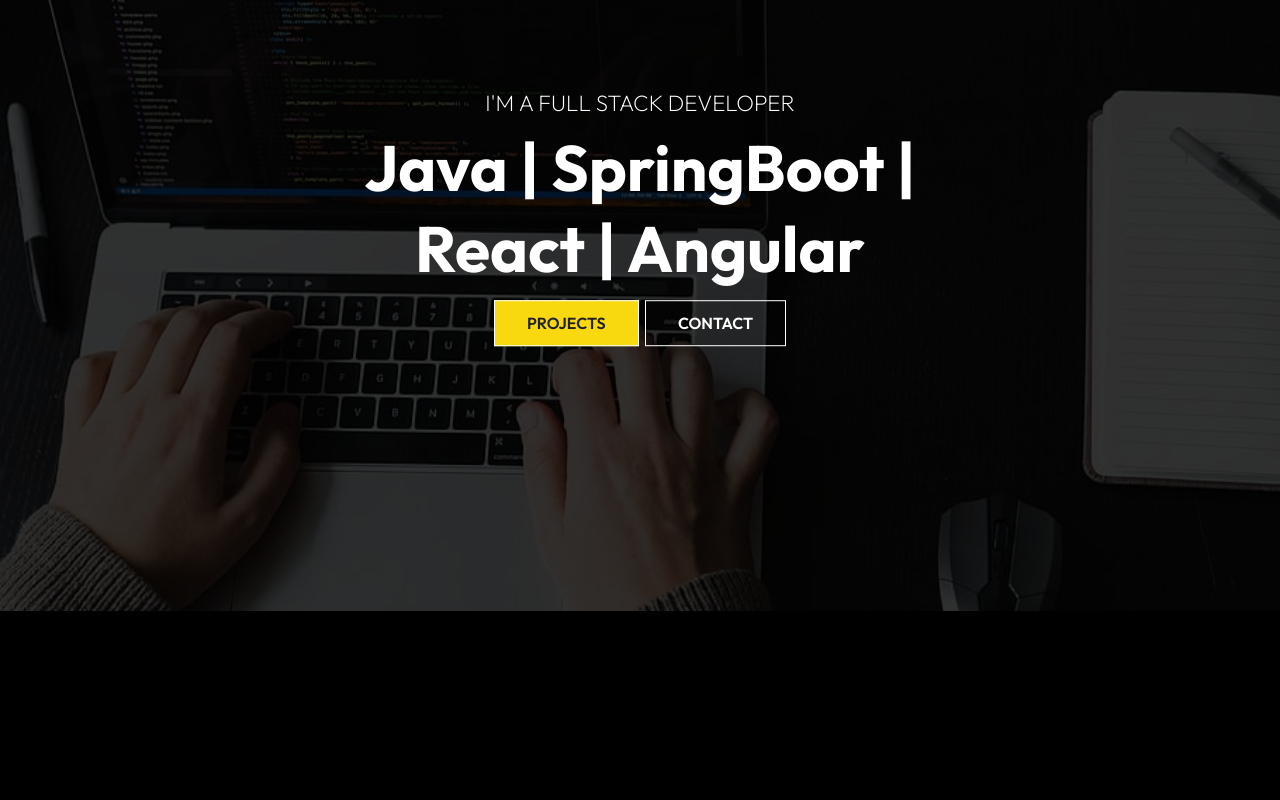
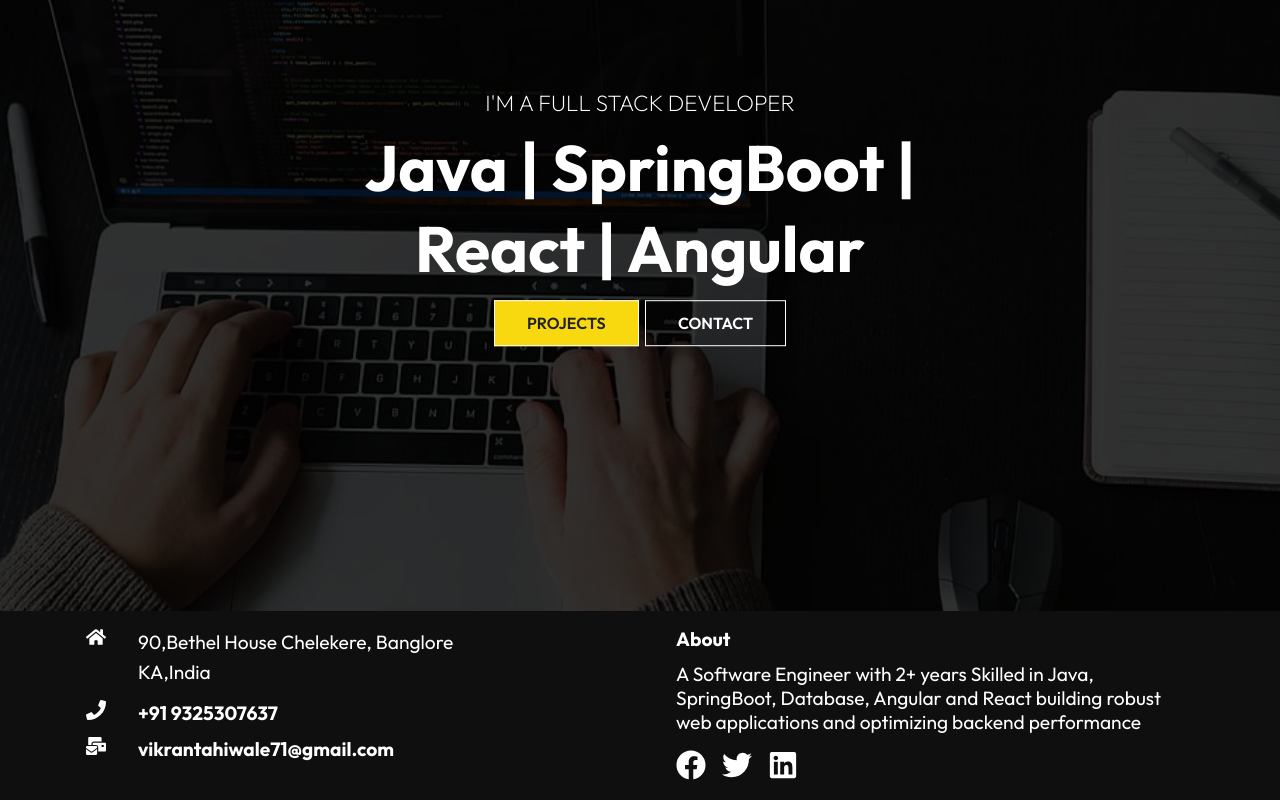
Before and after one commit to ahiwalevikrant/React-portfolio, a React (Create React App) app: page / in a window 1280 px wide. Shown: the part 189-989 px from the top of the page. Before the commit the page ends 804 px from the top, so only its background shows below. Built offline with nearby package versions, Linux system fonts and the light colour scheme.

Commit message:
feat:added all the page with backgroud image

```diff
--- /dev/null
+++ b/src/components/Footer.js
@@ -0,0 +1,70 @@
+import "./FooterStyles.css";
+import React from "react";
+import {
+  FaHome,
+  FaPhone,
+  FaMailBulk,
+  FaFacebook,
+  FaTwitter,
+  FaLinkedin,
+} from "react-icons/fa";
+
+const Footer = () => {
+  return (
+    <div className="footer">
+      <div className="footer-container">
+        <div className="left">
+          <div className="location">
+            <FaHome size={20} style={{ color: "#fff", marginRight: "2rem" }} />
+            <div>
+              <p>90,Bethel House Chelekere, Banglore</p>
+              <p>KA,India</p>
+            </div>
+          </div>
+          <div className="phone">
+            <h4>
+              <FaPhone
+                size={20}
+                style={{ color: "#fff", marginRight: "2rem" }}
+              />
+              +91 9325307637
+            </h4>
+          </div>
+          <div className="email">
+            <h4>
+              <FaMailBulk
+                size={20}
+                style={{ color: "#fff", marginRight: "2rem" }}
+              />
+              vikrantahiwale71@gmail.com
+            </h4>
+          </div>
+        </div>
+        <div className="right">
+          <h4>About</h4>
+          <p>
+            A Software Engineer with 2+ years Skilled in Java, SpringBoot,
+            Database, Angular and React building robust web applications and
+            optimizing backend performance
+          </p>
+          <div className="social">
+            <FaFacebook
+              size={30}
+              style={{ color: "#fff", marginRight: "1rem" }}
+            />
+            <FaTwitter
+              size={30}
+              style={{ color: "#fff", marginRight: "1rem" }}
+            />
+            <FaLinkedin
+              size={30}
+              style={{ color: "#fff", marginRight: "1rem" }}
+            />
+          </div>
+        </div>
+      </div>
+    </div>
+  );
+};
+
+export default Footer;
--- /dev/null
+++ b/src/components/FooterStyles.css
@@ -0,0 +1,50 @@
+.footer {
+  width: 100%;
+  padding: 6rem, 0;
+  background-color: rgba(19, 19, 19, 0.8);
+}
+
+.footer-container {
+  max-width: 1140px;
+  margin: auto;
+  display: grid;
+  grid-template-columns: repeat(2, 1fr);
+  grid-gap: 40px;
+}
+.left {
+  height: 100%;
+  max-width: 100%;
+  display: flex;
+  flex-direction: column;
+  padding: 1rem;
+}
+.location {
+  display: flex;
+  margin-bottom: 0.8rem;
+}
+.location p {
+  line-height: 30px;
+}
+.right {
+  height: 100%;
+  max-width: 100%;
+  display: flex;
+  flex-direction: column;
+  padding: 1rem;
+}
+.social {
+  margin-top: 1rem;
+}
+h4 {
+  font-size: 1.2rem;
+  padding-bottom: 0.7rem;
+}
+p {
+  font-size: 1.2rem;
+}
+
+@media screen and (max-width: 640px) {
+  .footer-container {
+    grid-template-columns: 1fr;
+  }
+}
--- /dev/null
+++ b/src/components/Heroimage2.js
@@ -0,0 +1,18 @@
+import "./Heroimage2Styles.css";
+
+import React, { Component } from "react";
+
+class Heroimage2 extends Component {
+  render() {
+    return (
+      <div className="hero-img">
+        <div className="heading">
+          <h1>{this.props.heading}</h1>
+          <p>{this.props.text}</p>
+        </div>
+      </div>
+    );
+  }
+}
+
+export default Heroimage2;
--- /dev/null
+++ b/src/components/Heroimage2Styles.css
@@ -0,0 +1,39 @@
+.hero-img {
+  width: 100%;
+  background: rgba(0, 0, 0, 0.5);
+  height: 60vh;
+  position: relative;
+}
+.hero-img::before {
+  content: "";
+  background: url("https://plus.unsplash.com/premium_photo-1663040543387-cb7c78c4f012?q=80&w=1470&auto=format&fit=crop&ixlib=rb-4.0.3&ixid=M3wxMjA3fDB8MHxwaG90by1wYWdlfHx8fGVufDB8fHx8fA%3D%3D");
+  background-size: cover;
+  background-position: center top;
+  height: 100%;
+  width: 100%;
+  position: absolute;
+  top: 0;
+  left: 0;
+  z-index: -1;
+}
+.heading {
+  height: 100%;
+  width: 100%;
+  display: flex;
+  flex-direction: column;
+  justify-content: center;
+  align-items: center;
+}
+.hero-img h1 {
+  font-size: 2.4rem;
+}
+.hero-img p {
+  font-size: 1.4rem;
+  text-align: center;
+}
+
+@media screen and (max-width: 640px) {
+  .hero-img h1 {
+    font-size: 2rem;
+  }
+}
--- a/src/routes/About.js
+++ b/src/routes/About.js
@@ -1,9 +1,16 @@
-import React from 'react'
+import React from "react";
+import Navbar from "../components/Navbar";
+import Footer from "../components/Footer";
+import Heroimage2 from "../components/Heroimage2";
 
 const About = () => {
   return (
-    <div>About</div>
-  )
-}
+    <div>
+      <Navbar />
+      <Heroimage2 heading="ABOUT" text="Software Engineer at Speridian Technologies"/>
+      <Footer />
+    </div>
+  );
+};
 
-export default About
+export default About;
--- a/src/routes/Contact.js
+++ b/src/routes/Contact.js
@@ -1,9 +1,16 @@
-import React from 'react'
+import React from "react";
+import Navbar from "../components/Navbar";
+import Footer from "../components/Footer";
+import Heroimage2 from "../components/Heroimage2";
 
 const Contact = () => {
   return (
-    <div>Contact</div>
-  )
-}
+    <div>
+      <Navbar />
+      <Heroimage2 heading="CONTACT" text="Let's Connect" />
+      <Footer />
+    </div>
+  );
+};
 
-export default Contact
+export default Contact;
--- a/src/routes/Home.js
+++ b/src/routes/Home.js
@@ -1,12 +1,14 @@
 import React from 'react'
 import Navbar from '../components/Navbar'
 import Heroimg from '../components/Heroimg'
+import Footer from '../components/Footer'
 
 const Home = () => {
   return (
     <div>
       <Navbar/>
       <Heroimg/>
+      <Footer/>
     </div>
   )
 }
--- a/src/routes/Project.js
+++ b/src/routes/Project.js
@@ -1,9 +1,16 @@
- import React from 'react'
+import React from "react";
+import Navbar from "../components/Navbar";
+import Footer from "../components/Footer";
+import Heroimage2 from "../components/Heroimage2";
 
- const Project = () => {
-   return (
-     <div>Project</div>
-   )
- }
+const Project = () => {
+  return (
+    <div>
+      <Navbar />
+      <Heroimage2 heading="PROJECTS" text="Some of my recent works" />
+      <Footer />
+    </div>
+  );
+};
 
- export default Project
+export default Project;
```
